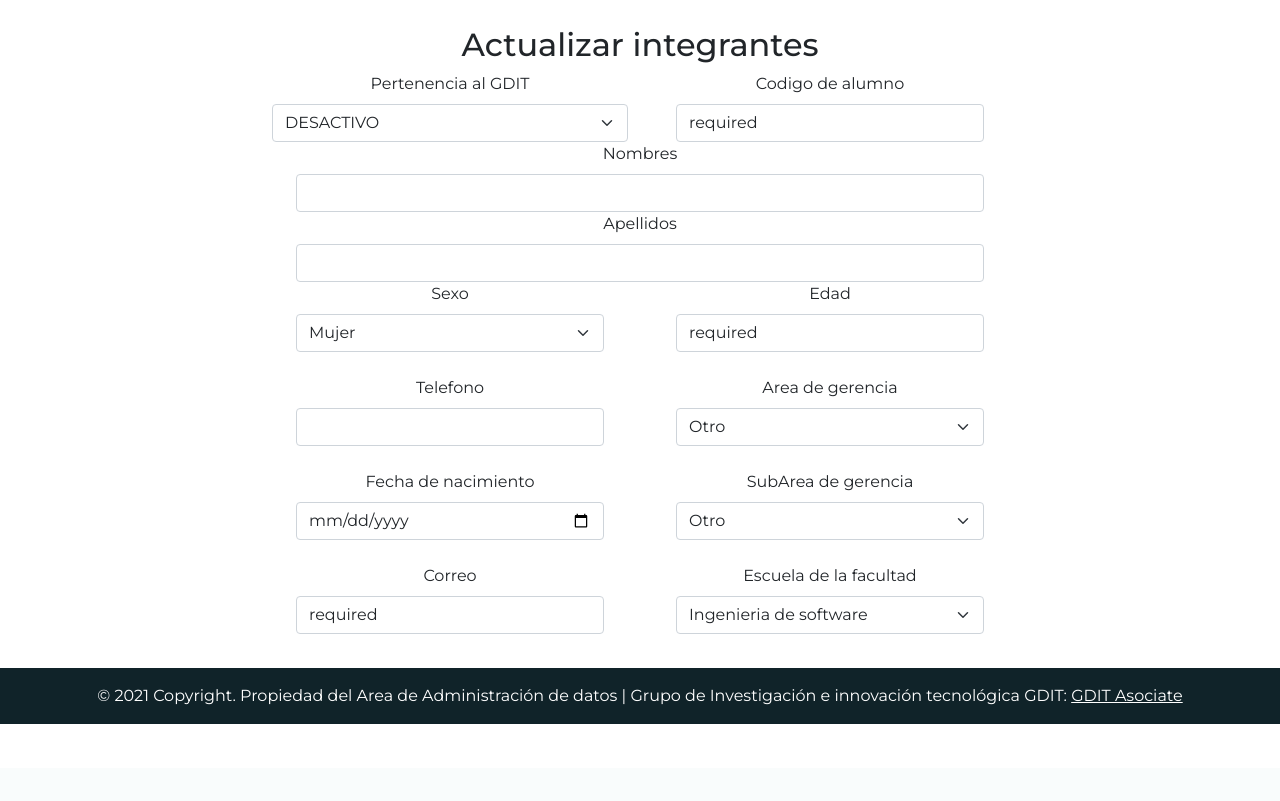
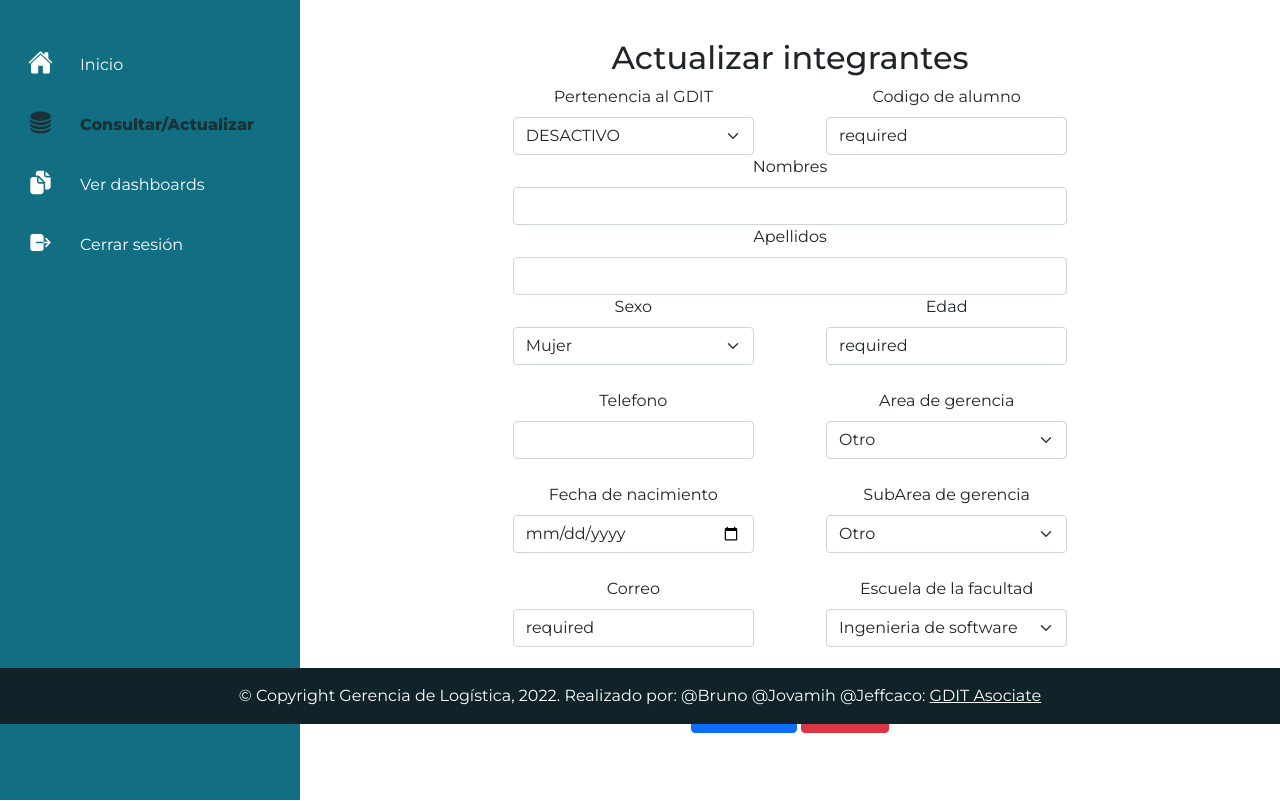
Before and after one commit to Jeffcaco/GDIT, a PHP site: page /Principal/actualizar_integrantes.php in a window 1280 px wide. Shown: the part 76-877 px from the top of the page. Before the commit the page ends 800 px from the top, so only its background shows below. Run offline with PHP 8.4, Linux system fonts and the light colour scheme; the visitor is signed in with stand-in values (Sample User, id 1); data that the repository does not hold is empty.

Commit message:
Pasar cambios a producción

```diff
--- a/Principal/actualizar_integrantes.php
+++ b/Principal/actualizar_integrantes.php
@@ -14,7 +14,7 @@
             $nacimiento = $_POST['nacimiento'];
             $correo= $_POST['correo'];
             $edad= $_POST['edad'];
-            $idarea= $_POST['area'];
+            $idsubarea= $_POST['subarea'];
             $idescuela= $_POST['escuela'];
 
             $estado = $_POST['estado'];
@@ -30,7 +30,7 @@
                          telefono='$telefono',
                          correo='$correo',
                          estado='$estado',
-                         idarea=$idarea, idescuela=$idescuela
+                         idsubarea=$idsubarea, idescuela=$idescuela
                         WHERE codAlumno='$codigo'";
                         //echo $query;
                //die ($query);
@@ -94,7 +94,35 @@
         include('navbar.php');
     ?>
     <div class="super_container">
-
+    <div class="sidebar">
+            <ul>
+                <li>
+                    <a href="index.php">
+                        <span class="icon"><ion-icon name="home"></ion-icon></span>
+                        <span class="sidebar_text">Inicio</span>
+                    </a>
+                </li>
+                <li>
+                    <a href="#">
+                        <span class="icon icon_active"><ion-icon name="server"></ion-icon></span>
+                        <span class="sidebar_text icon_active">Consultar/Actualizar</span>
+                    </a>
+                </li>
+                <li>
+                    <a href="../Dashboard/index.php">
+                        <span class="icon"><ion-icon name="documents"></ion-icon></span>
+                        <span class="sidebar_text">Ver dashboards</span>
+                    </a>
+                </li>
+                <li>
+                    <a href="../Login/cerrar_sesion.php">
+                        <span class="icon"><ion-icon name="log-out"></ion-icon></span>
+                        <span class="sidebar_text">Cerrar sesión</span>
+                    </a>
+                </li>
+            </ul>
+        </div>
+        <div class="content">
     <h2 style="text-align: center; margin-top: 2%;">Actualizar integrantes</h1>
 
     <?php
@@ -114,7 +142,8 @@
             <div class="row  d-flex justify-content-center ">
                 <input name='actualizar' id='actualizar' style='display:none;'></input>
                 <div class="col-md-4">
-                <label for="" class="form-label">Pertenencia al GDIT</label>
+                    <div class="container">
+                        <label for="" class="form-label">Pertenencia al GDIT</label>
                         <select name="estado" id="escuela" class="form-select">
                             <?php
                                 if($alumno['estado']=="ACTIVO"){
@@ -127,6 +156,7 @@
                             ?>
 
                     </select>
+                    </div>
                 </div>
                 <div class="col-md-4">
                     <div class="container">
@@ -305,6 +335,7 @@
 
     </div>
     </div>
+    </div>
         <br>
 
 
--- a/Principal/footer.php
+++ b/Principal/footer.php
@@ -2,7 +2,7 @@
 <footer class="text-center text-white fixed-bottom" style="background-color: rgb(19, 44, 51); height:7%;">
 
     <div class="text-center p-3" style="background-color: rgba(5, 1, 1, 0.2);">
-        © 2021 Copyright. Propiedad del Area de Administración de datos | Grupo de Investigación e innovación tecnológica GDIT:
+        © Copyright Gerencia de Logística, 2022. Realizado por: @Bruno @Jovamih @Jeffcaco:
         <a class="text-white" href="https://mdbootstrap.com/">GDIT Asociate</a>
     </div>
     <!-- Copyright -->
--- a/Principal/index.php
+++ b/Principal/index.php
@@ -40,12 +40,6 @@
                     <a href="#">
                         <span class="icon icon_active"><ion-icon name="home"></ion-icon></span>
                         <span class="sidebar_text icon_active">Inicio</span>
-                    </a>
-                </li>
-                <li>
-                    <a href="registrar_integrantes.php">
-                        <span class="icon"><ion-icon name="person-add"></ion-icon></span>
-                        <span class="sidebar_text">Registrar integrante</span>
                     </a>
                 </li>
                 <li>
--- a/Principal/styles/index.css
+++ b/Principal/styles/index.css
@@ -241,3 +241,19 @@
         left: 80px;
     }
 }
+/*Para los botones en la página del dashboard*/
+.dash_btns_container {
+    display: flex;
+    flex-direction: row;
+    align-items: center;
+    justify-content: center;
+    padding-bottom: 50px;
+}
+.dash_btn {
+    background: var(--color_card);
+    color: #FFF;
+    border-radius: 5px;
+    margin: 30px;
+    padding: 10px;
+    cursor: pointer;
+}
```
Also changed, not shown: Dashboard/index.php (+19 -7 lines), Principal/consultar_integrantes.php (+4 -10 lines), Principal/registrar_integrantes.php (+13 -6 lines), Principal/scripts/chosseDash.js (added, +10 -0 lines).
